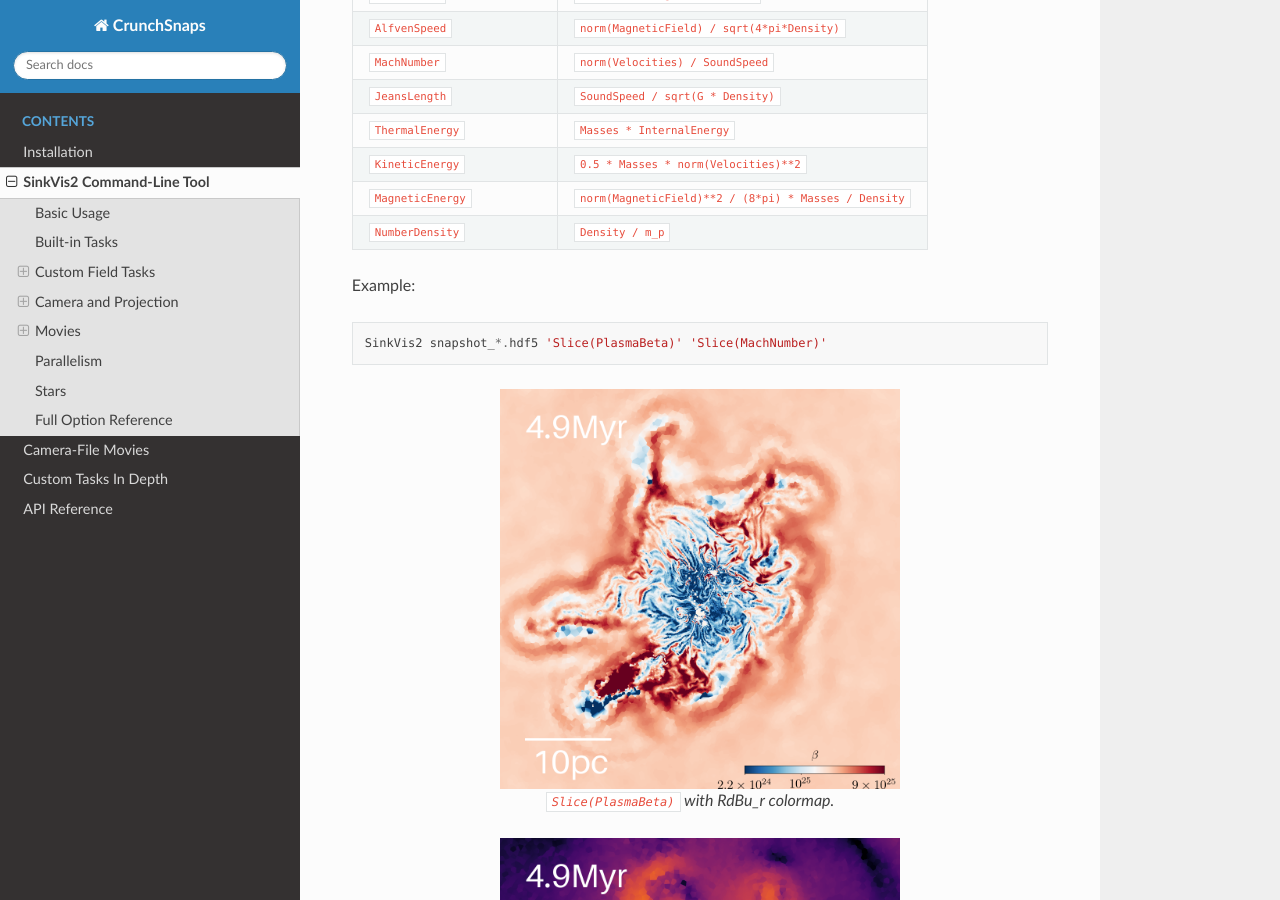
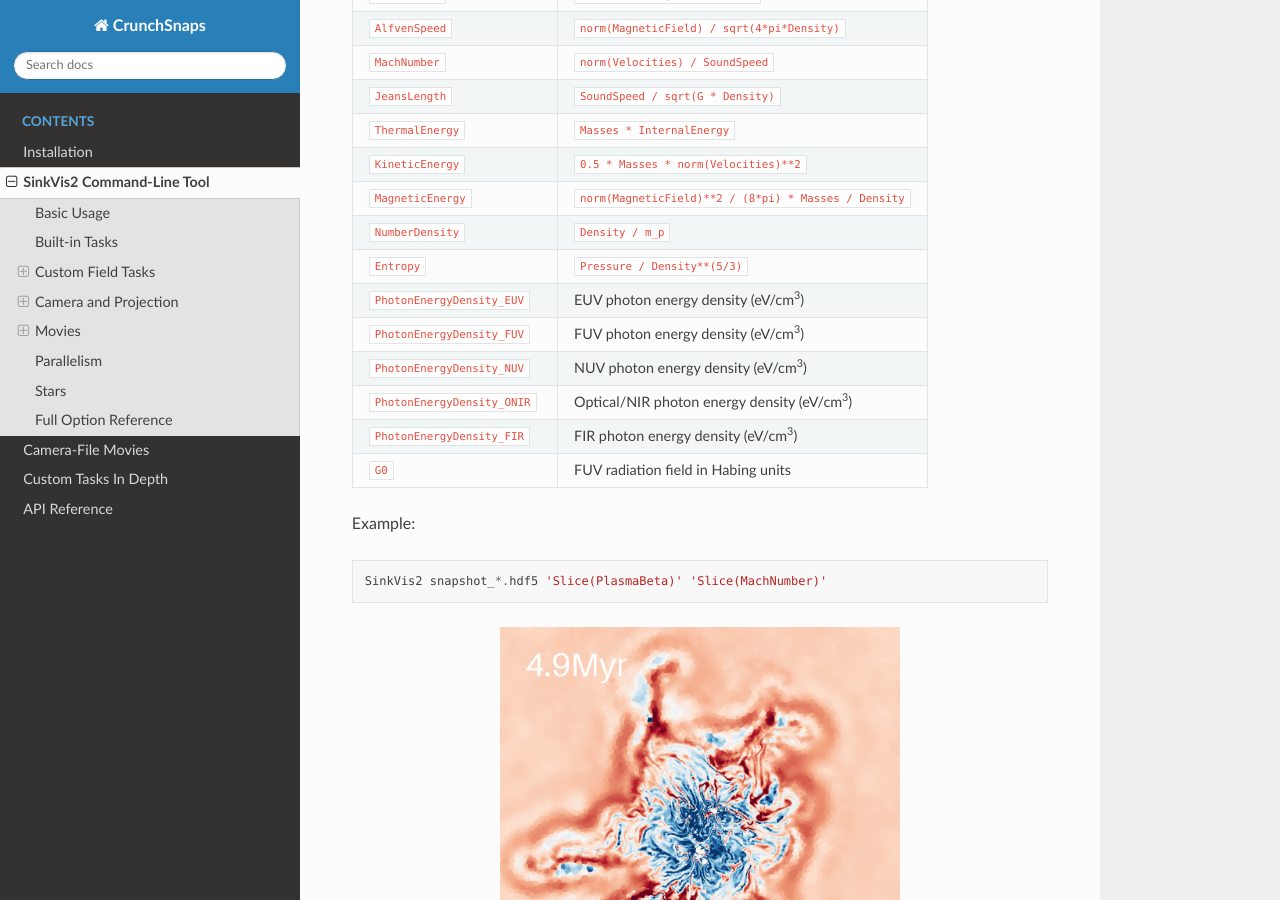
Before and after one commit to mikegrudic/CrunchSnaps, a Sphinx documentation site: the page built from docs/sinkvis2.rst, in a window 1280 px wide and 900 px high, scrolled down 5824 px. Built offline with Sphinx 7.4.7 and the Read the Docs theme 3.1.0, drawn with Linux system fonts in a browser that asks for light colours.

Commit message:
document derived fields

```diff
--- a/docs/sinkvis2.rst
+++ b/docs/sinkvis2.rst
@@ -203,6 +203,20 @@ derived fields.
      - ``norm(MagneticField)**2 / (8*pi) * Masses / Density``
    * - ``NumberDensity``
      - ``Density / m_p``
+   * - ``Entropy``
+     - ``Pressure / Density**(5/3)``
+   * - ``PhotonEnergyDensity_EUV``
+     - EUV photon energy density (eV/cm\ :sup:`3`)
+   * - ``PhotonEnergyDensity_FUV``
+     - FUV photon energy density (eV/cm\ :sup:`3`)
+   * - ``PhotonEnergyDensity_NUV``
+     - NUV photon energy density (eV/cm\ :sup:`3`)
+   * - ``PhotonEnergyDensity_ONIR``
+     - Optical/NIR photon energy density (eV/cm\ :sup:`3`)
+   * - ``PhotonEnergyDensity_FIR``
+     - FIR photon energy density (eV/cm\ :sup:`3`)
+   * - ``G0``
+     - FUV radiation field in Habing units
 
 Example::
 
--- a/pyproject.toml
+++ b/pyproject.toml
@@ -4,7 +4,7 @@ build-backend = "setuptools.build_meta"
 
 [project]
 name = "CrunchSnaps"
-version = "0.13.2"
+version = "0.13.3"
 description = "Package for making publication-quality visualizations of GIZMO simulation data"
 readme = "README.md"
 license = "MIT"
```
Also changed, not shown: 5 other files.
